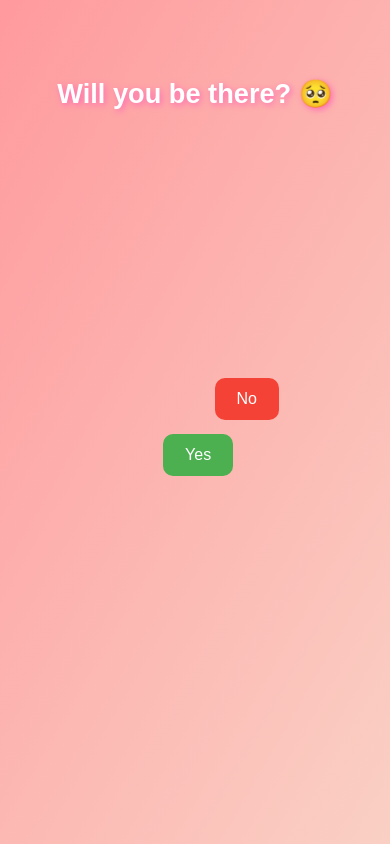
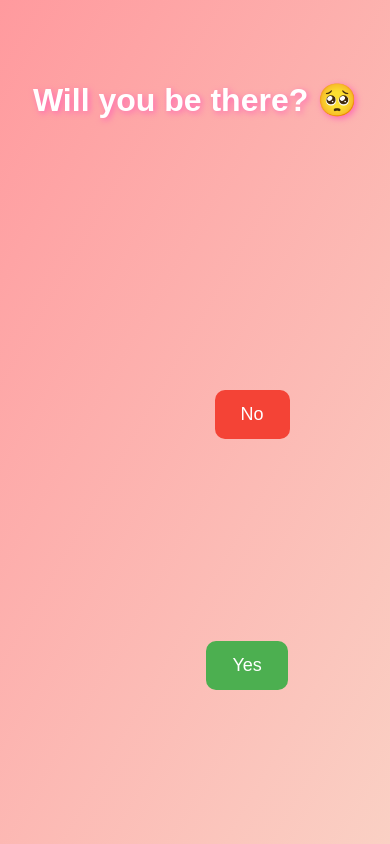
Before and after one commit to Aakash2606/FunnyCreates, a plain HTML site: page index.html in a window 390 px wide. Both pictures are taken after a click on the button "Yes". Drawn offline with Linux system fonts and the light colour scheme.

Commit message:
Fix yes button disappearing on mobile

```diff
--- a/index.html
+++ b/index.html
@@ -6,13 +6,11 @@
 <title>Funny Question Game</title>
 
 <style>
-  * {
-    box-sizing: border-box;
-  }
+  * { box-sizing: border-box; }
 
   body {
     margin: 0;
-    height: 100svh; /* mobile-safe viewport */
+    height: 100svh;
     background: linear-gradient(120deg, #ff9a9e, #fad0c4);
     font-family: Arial, sans-serif;
     overflow: hidden;
@@ -46,6 +44,8 @@
     border-radius: 10px;
     cursor: pointer;
     position: absolute;
+    user-select: none;
+    -webkit-tap-highlight-color: transparent;
   }
 
   #yes {
@@ -73,18 +73,6 @@
     border-radius: 15px;
     margin-top: 20px;
   }
-
-  /* Mobile tuning */
-  @media (max-width: 600px) {
-    h1 {
-      font-size: 1.7rem;
-    }
-
-    button {
-      font-size: 16px;
-      padding: 12px 22px;
-    }
-  }
 </style>
 </head>
 
@@ -94,8 +82,8 @@
   <h1 id="question">Will you be there? 🥺</h1>
 
   <div class="play-area" id="playArea">
-    <button id="yes">Yes</button>
-    <button id="no">No</button>
+    <button id="yes" type="button">Yes</button>
+    <button id="no" type="button">No</button>
   </div>
 
   <div id="result">
@@ -111,12 +99,14 @@
   const result = document.getElementById("result");
   const question = document.getElementById("question");
 
-  function moveYesFast() {
-    const areaRect = playArea.getBoundingClientRect();
-    const btnRect = yesBtn.getBoundingClientRect();
+  function moveYes() {
+    const areaW = playArea.clientWidth;
+    const areaH = playArea.clientHeight;
+    const btnW = yesBtn.offsetWidth;
+    const btnH = yesBtn.offsetHeight;
 
-    const maxX = areaRect.width - btnRect.width;
-    const maxY = areaRect.height - btnRect.height;
+    const maxX = Math.max(0, areaW - btnW);
+    const maxY = Math.max(0, areaH - btnH);
 
     const x = Math.random() * maxX;
     const y = Math.random() * maxY;
@@ -125,14 +115,21 @@
     yesBtn.style.top = y + "px";
   }
 
+  // NEVER allow click on YES
+  yesBtn.addEventListener("click", (e) => {
+    e.preventDefault();
+    e.stopPropagation();
+    moveYes();
+  });
+
   // Desktop
-  yesBtn.addEventListener("mouseenter", moveYesFast);
-  yesBtn.addEventListener("mousemove", moveYesFast);
+  yesBtn.addEventListener("mouseenter", moveYes);
+  yesBtn.addEventListener("mousemove", moveYes);
 
   // Mobile
   yesBtn.addEventListener("touchstart", (e) => {
     e.preventDefault();
-    moveYesFast();
+    moveYes();
   });
 
   noBtn.addEventListener("click", () => {
```
